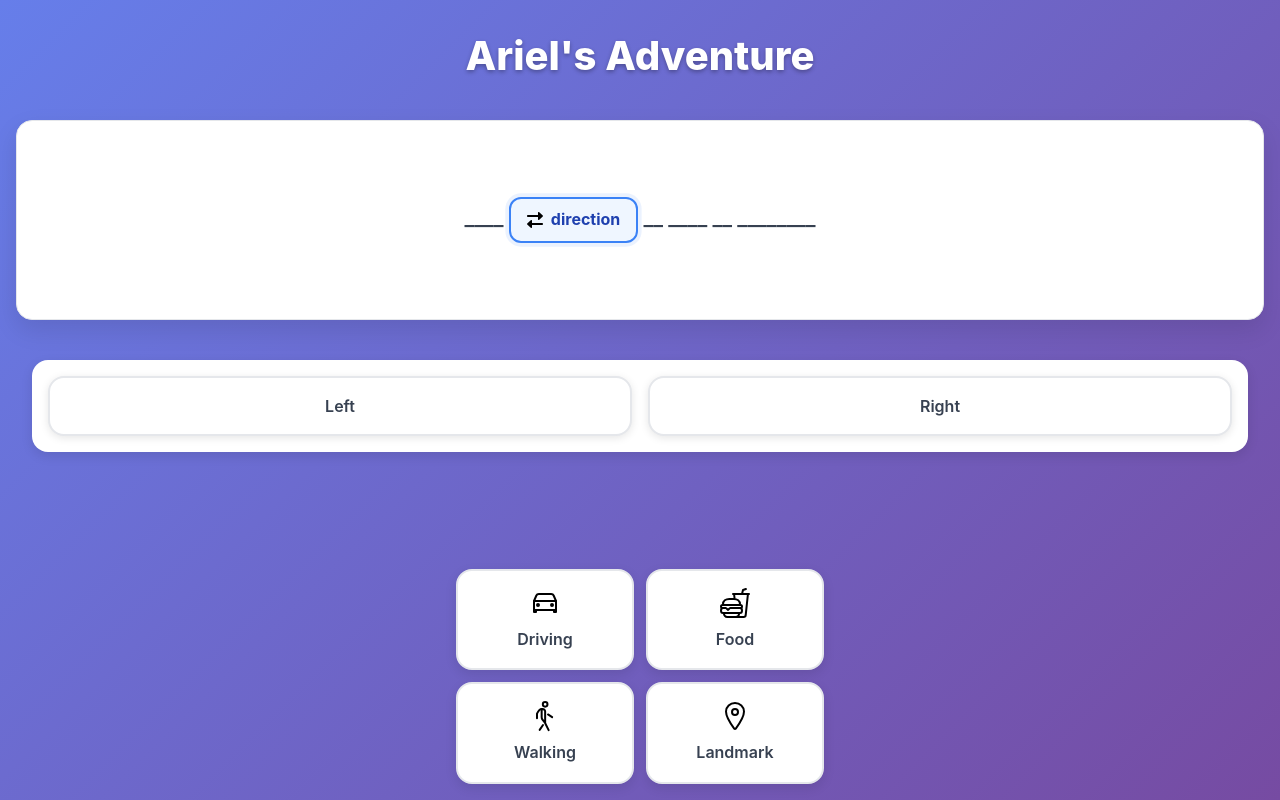
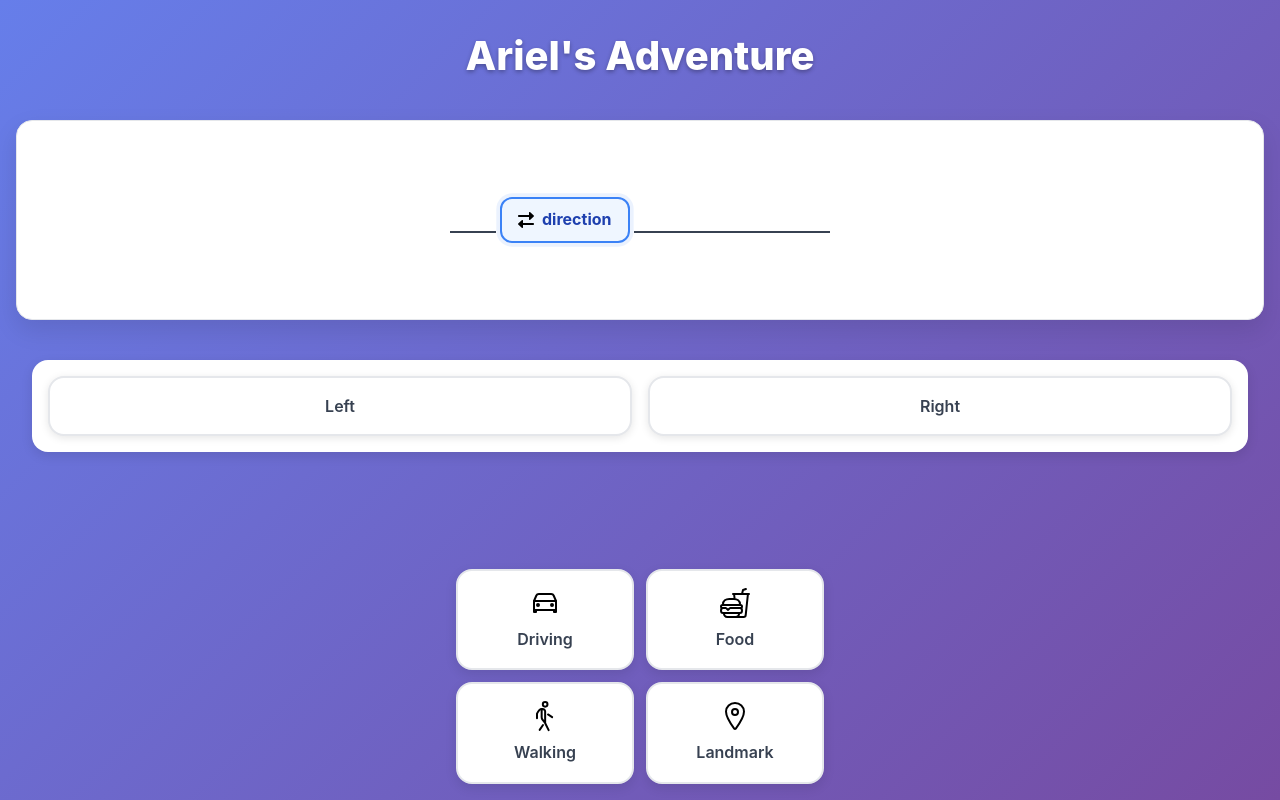
Before and after one commit to marktengi/adventure, a React (Vite) app: page / in a window 1280 px wide. Built offline with nearby package versions, Linux system fonts and the light colour scheme.

Commit message:
improve masking

```diff
--- a/src/App.tsx
+++ b/src/App.tsx
@@ -82,6 +82,18 @@ const PromptArea = styled.span`
 
   @media (max-width: 480px) {
     font-size: 1.1rem;
+  }
+`;
+
+const MaskedText = styled.span`
+  color: transparent;
+  border-bottom: 2px solid #374151;
+  // display: inline-block;
+  min-width: 0.5em;
+
+  &.unmasked {
+    color: #374151;
+    border-bottom: none;
   }
 `;
 
@@ -267,11 +279,13 @@ export const App = () => {
         />
       );
     }
-    const maskedContent = part
-      .split(" ")
-      .map((word) => "_".repeat(word.length))
-      .join(" ");
-    return <span key={index}>{mask ? maskedContent : part}</span>;
+    return mask ? (
+      <MaskedText key={index}>{part}</MaskedText>
+    ) : (
+      <MaskedText className="unmasked" key={index}>
+        {part}
+      </MaskedText>
+    );
   });
 
   return (
--- a/src/components/Selection.tsx
+++ b/src/components/Selection.tsx
@@ -21,6 +21,7 @@ const SelectionSpan = styled.span<{ filled: boolean; current: boolean }>`
   box-sizing: border-box;
   cursor: pointer;
   transition: all 0.2s ease;
+  margin: 0 0.25rem;
 
   /* Mobile touch optimization */
   -webkit-tap-highlight-color: transparent;
@@ -156,18 +157,21 @@ export const Selection = ({
   value,
   current,
 }: SelectionProps) => {
-  const content = value ?? promptTypeMap[promptType];
+  const content = value ? (
+    <PlaceholderSpan>{value}</PlaceholderSpan>
+  ) : (
+    promptTypeMap[promptType]
+  );
 
   return (
     <>
-      {" "}
       <SelectionSpan
         filled={!!value}
         onClick={() => onClick(promptType)}
         current={current}
       >
         {content}
-      </SelectionSpan>{" "}
+      </SelectionSpan>
     </>
   );
 };
--- a/src/components/widgets/NumberWidget.tsx
+++ b/src/components/widgets/NumberWidget.tsx
@@ -1,4 +1,4 @@
-import { useRef, useState } from "react";
+import { useState } from "react";
 import styled from "styled-components";
 import { WidgetContainer, type WidgetProps } from "./types";
 
@@ -61,8 +61,6 @@ export const NumberWidget = ({
   initialValue,
   onDrag,
 }: NumberWidgetProps) => {
-  const inputRef = useRef<HTMLInputElement>(null);
-
   const handleSelection = (
     selectedOption: "1" | "2" | "3" | "4" | "5" | "6" | "7" | "8" | "9" | "10"
   ) => {
@@ -158,41 +156,9 @@ export const NumberWidget = ({
     }
   };
 
-  // Container touch handlers that ignore non-input touches
-  const handleContainerTouchStart = (e: React.TouchEvent<HTMLDivElement>) => {
-    console.log("container touch start");
-    // Only allow touches directly on the input
-    if (e.target !== inputRef.current) {
-      e.preventDefault();
-      e.stopPropagation();
-    }
-  };
-
-  const handleContainerTouchMove = (e: React.TouchEvent<HTMLDivElement>) => {
-    console.log("container touch move");
-    // Only allow touches directly on the input
-    if (e.target !== inputRef.current) {
-      e.preventDefault();
-      e.stopPropagation();
-    }
-  };
-
-  const handleContainerTouchEnd = (e: React.TouchEvent<HTMLDivElement>) => {
-    console.log("container touch end");
-    // Only allow touches directly on the input
-    if (e.target !== inputRef.current) {
-      e.preventDefault();
-      e.stopPropagation();
-    }
-  };
   return (
-    <WidgetContainer
-      onTouchStart={handleContainerTouchStart}
-      onTouchMove={handleContainerTouchMove}
-      onTouchEnd={handleContainerTouchEnd}
-    >
+    <WidgetContainer>
       <NumberInput
-        ref={inputRef}
         type="range"
         min="1"
         max="10"
```
